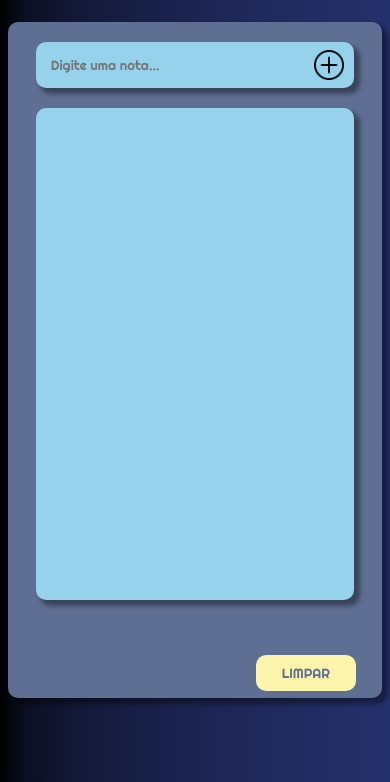
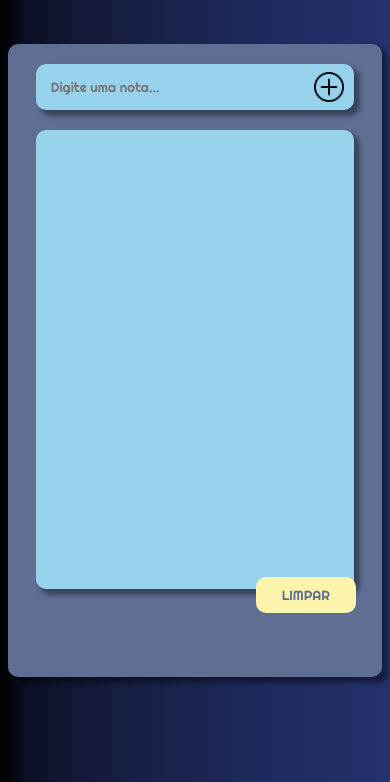
Before and after one commit to GuilhermeLuz-dev/ListaDeTarefas, a plain HTML site: page index.html in a window 390 px wide. Shown: the part 62-844 px from the top of the page. Drawn offline with Linux system fonts and the light colour scheme.

Commit message:
Update style.css

```diff
--- a/style.css
+++ b/style.css
@@ -161,7 +161,7 @@ li:hover {
     width: 20px;
 }
 
-@media screen and (max-width: 536px) {
+@media screen and (max-width: 636px) {
     body {
         align-items: center;
     }
@@ -169,7 +169,7 @@ li:hover {
     .container {
         margin-left: 8px;
         margin-right: 8px;
-        height: 80%;
+        height: 75%;
     }
 
     .button:hover {
@@ -177,4 +177,7 @@ li:hover {
         max-width: 100px;
         background-color: #FEF5AC;
     }
+    .button{
+        bottom: 10%;
+    }
 }
```
